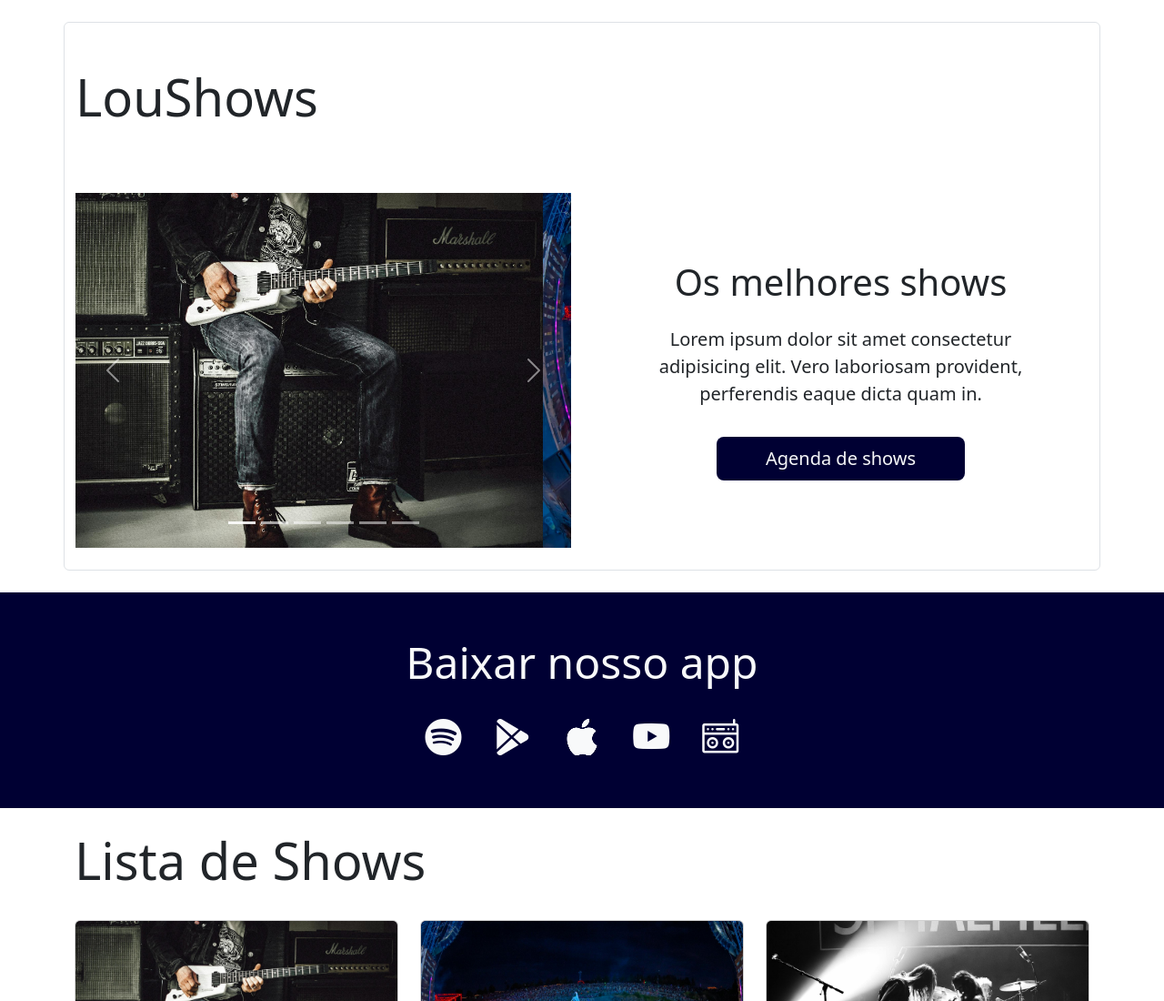
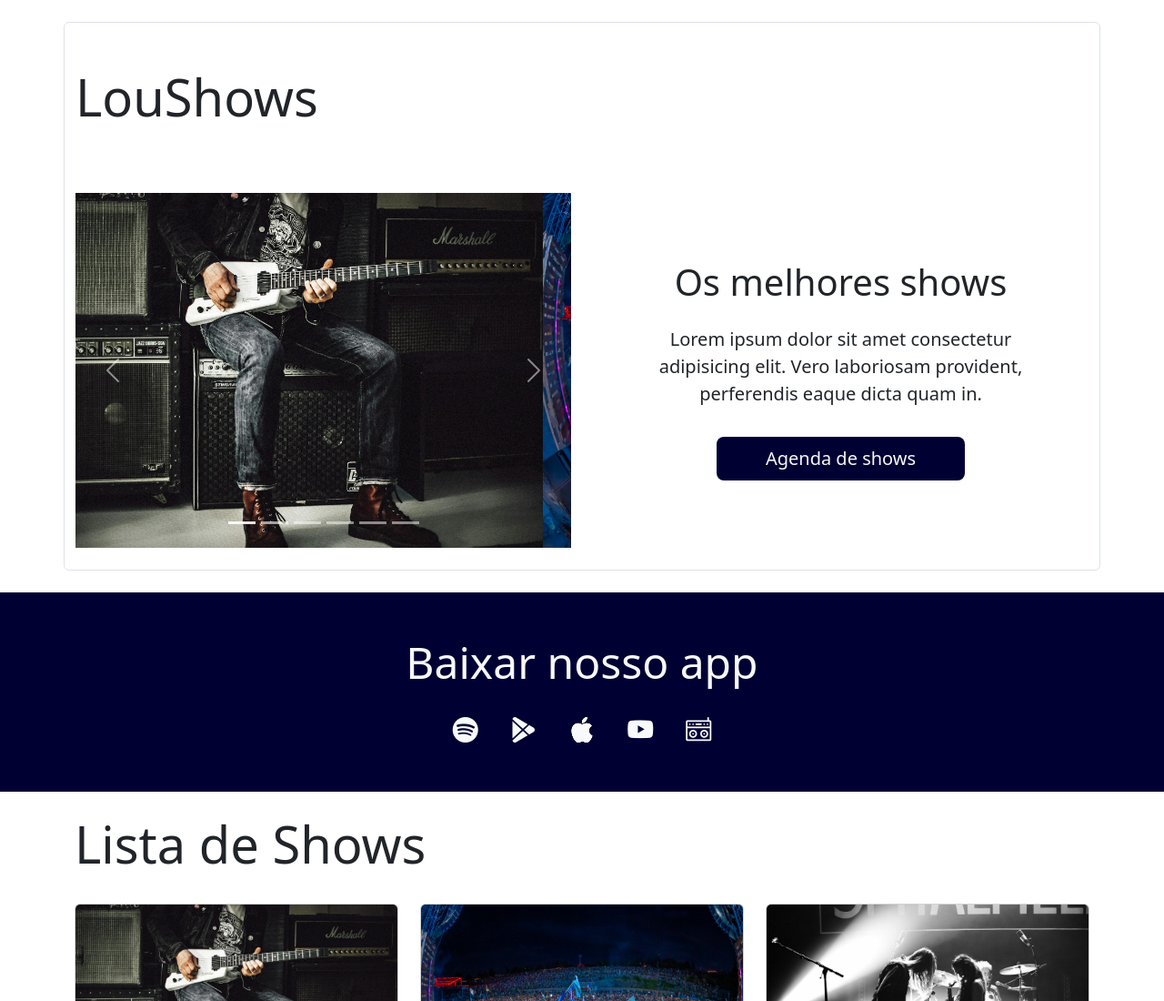
Before and after one commit to 3ti2025/aula03-bs, a plain HTML site: page index.html in a window 1280 px wide. Shown: the top 1100 px of the page at 91% size. Drawn offline with nearby package versions, Linux system fonts and the light colour scheme.

Commit message:
02- Alterando tamanho dos ícones

```diff
--- a/index.html
+++ b/index.html
@@ -89,11 +89,11 @@
     <section class="container-fluid p-5 bg-blue my-4 text-center">
         <h4 class="text-light display-5">Baixar nosso app</h4>
         <div class="mt-4">
-            <a href=""><i class="text-light fs-1 mx-3 bi bi-spotify rounded-circle icon"></i></a>
-            <a href=""><i class="text-light fs-1 mx-3 bi bi-google-play rounded-circle icon"></i></a>
-            <a href=""><i class="text-light fs-1 mx-3 bi bi-apple rounded-circle icon"></i></a>
-            <a href=""><i class="text-light fs-1 mx-3 bi bi-youtube rounded-circle icon"></i></a>
-            <a href=""><i class="text-light fs-1 mx-3 bi bi-boombox rounded-circle icon"></i></a>
+            <a href=""><i class="text-light fs-3 mx-3 bi bi-spotify rounded-circle icon"></i></a>
+            <a href=""><i class="text-light fs-3 mx-3 bi bi-google-play rounded-circle icon"></i></a>
+            <a href=""><i class="text-light fs-3 mx-3 bi bi-apple rounded-circle icon"></i></a>
+            <a href=""><i class="text-light fs-3 mx-3 bi bi-youtube rounded-circle icon"></i></a>
+            <a href=""><i class="text-light fs-3 mx-3 bi bi-boombox rounded-circle icon"></i></a>
         </div>
     </section>
     <!----------------------- fim plataformas ----------------------->
```
